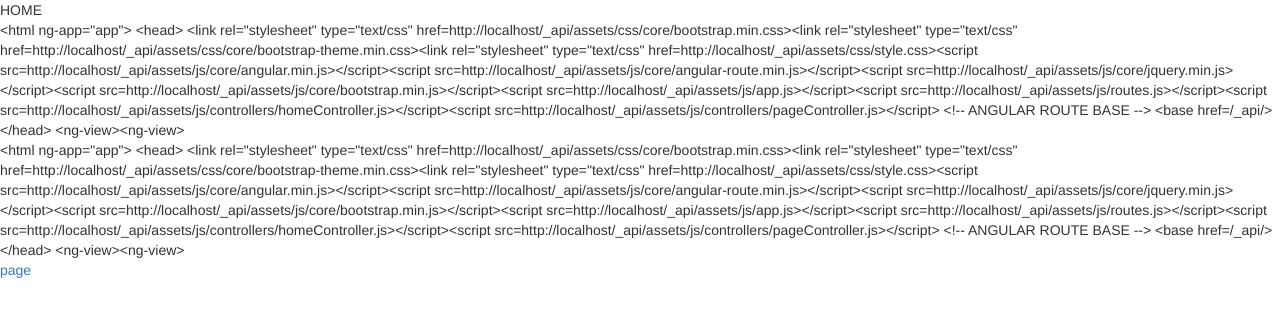
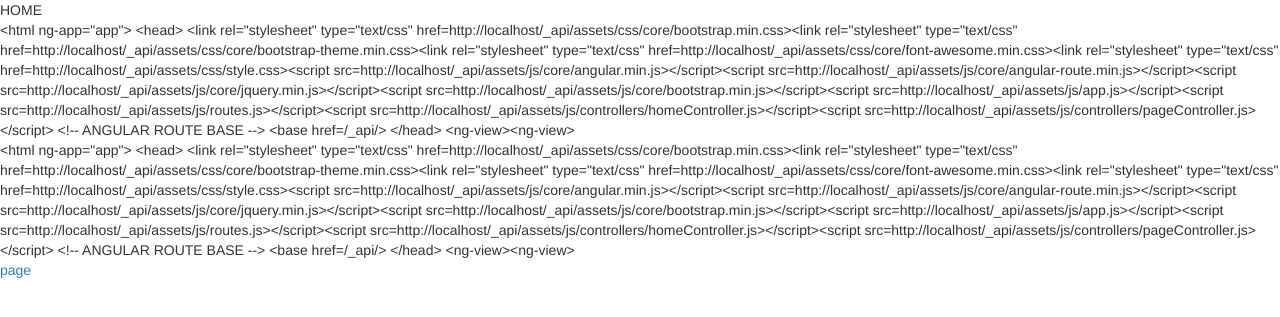
Before and after one commit to eunaka/_api, a PHP site: page /folder/ in a window 1280 px wide. Shown: the top 317 px of the page. Run offline with PHP 8.4, Linux system fonts and the light colour scheme.

Commit message:
font-awesome loaded

```diff
--- a/assets/includes.php
+++ b/assets/includes.php
@@ -15,6 +15,7 @@
  */
 $load['css']['core'][] = 'bootstrap.min';
 $load['css']['core'][] = 'bootstrap-theme.min';
+$load['css']['core'][] = 'font-awesome.min';
 
 /* --------------------------------------------------
  * assets/css/
```
